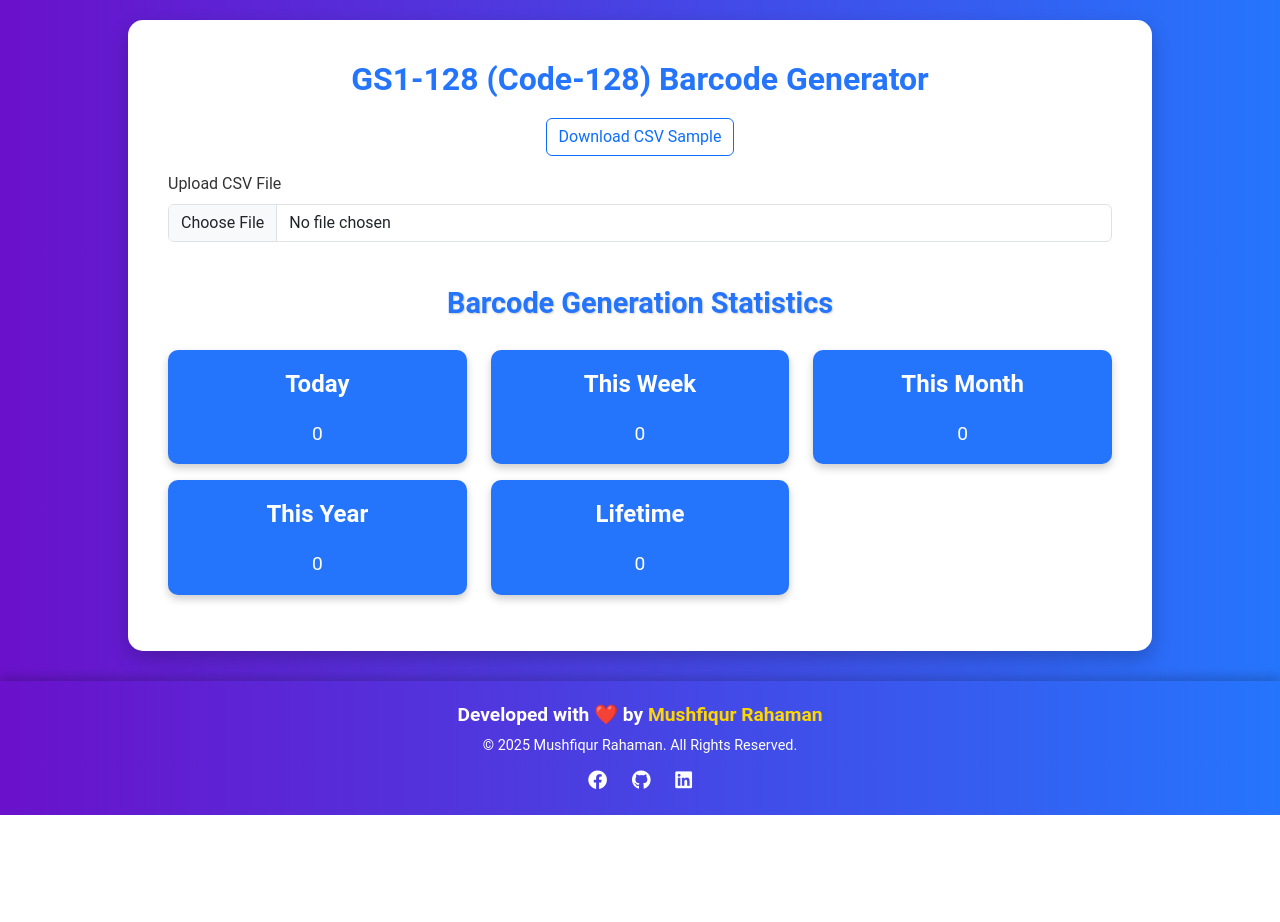
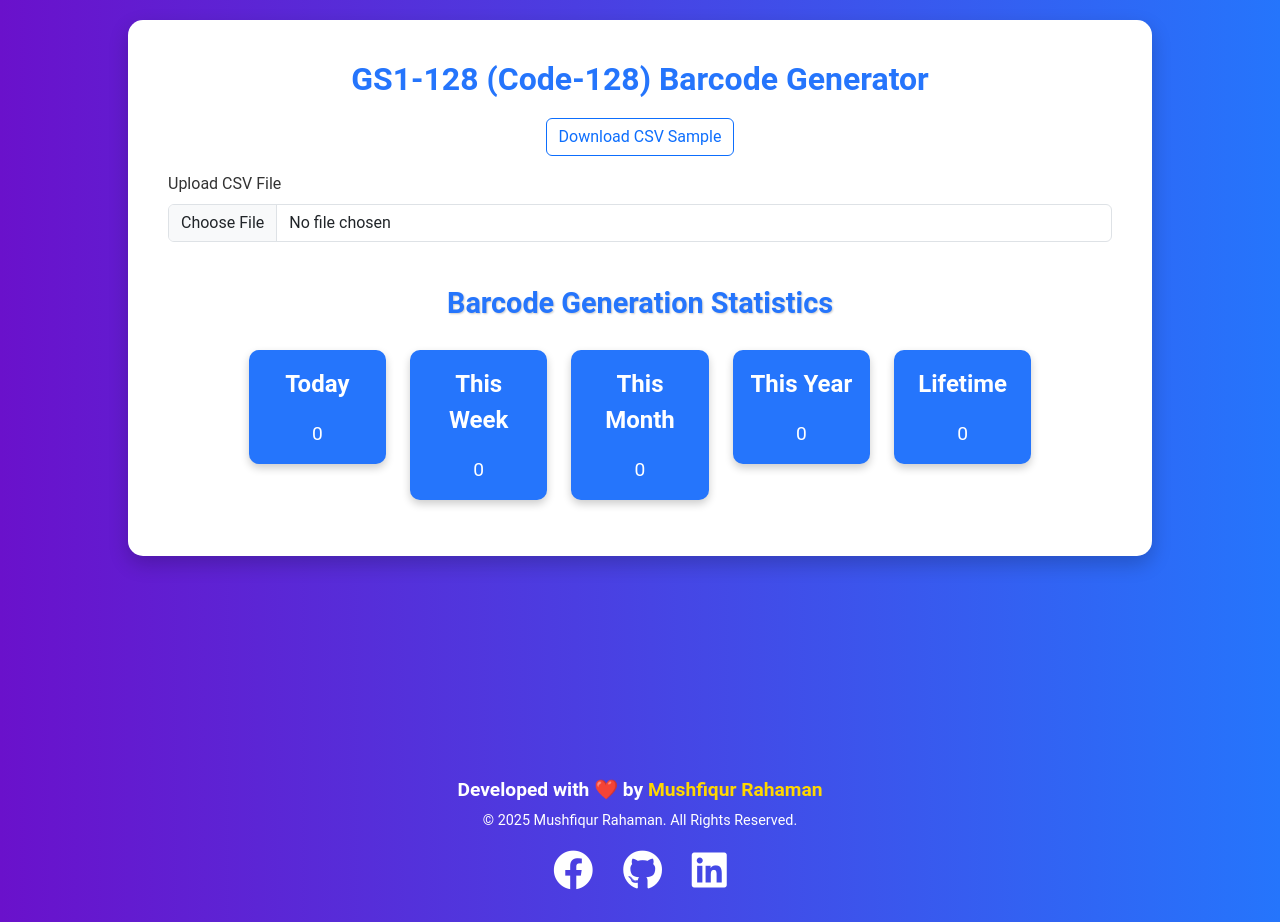
Before and after one commit to mushfiqnabiaz/gs1-128-barcode, a website: page frontend/index.html in a window 1280 px wide. Before the commit the page ends 815 px from the top, so only its background shows below. Drawn offline with nearby package versions, Linux system fonts and the light colour scheme; no server answers.

Commit message:
add sample csv, rewrite footer

```diff
--- a/frontend/index.html
+++ b/frontend/index.html
@@ -164,39 +164,75 @@
     <div id="status" class="mt-3 text-center"></div>
 
     <!-- Barcode Statistics Section -->
+<!--    <div class="stats-title">Barcode Generation Statistics</div>-->
+<!--    <div class="row mt-4">-->
+<!--        <div class="col-md-6 col-lg-4 mb-3">-->
+<!--            <div class="card p-3 text-center">-->
+<!--                <div class="card-title">Today</div>-->
+<!--                <div class="card-text" id="todayCount">0</div>-->
+<!--            </div>-->
+<!--        </div>-->
+<!--        <div class="col-md-6 col-lg-4 mb-3">-->
+<!--            <div class="card p-3 text-center">-->
+<!--                <div class="card-title">This Week</div>-->
+<!--                <div class="card-text" id="weekCount">0</div>-->
+<!--            </div>-->
+<!--        </div>-->
+<!--        <div class="col-md-6 col-lg-4 mb-3">-->
+<!--            <div class="card p-3 text-center">-->
+<!--                <div class="card-title">This Month</div>-->
+<!--                <div class="card-text" id="monthCount">0</div>-->
+<!--            </div>-->
+<!--        </div>-->
+<!--        <div class="col-md-6 col-lg-4 mb-3">-->
+<!--            <div class="card p-3 text-center">-->
+<!--                <div class="card-title">This Year</div>-->
+<!--                <div class="card-text" id="yearCount">0</div>-->
+<!--            </div>-->
+<!--        </div>-->
+<!--        <div class="col-md-6 col-lg-4 mb-3">-->
+<!--            <div class="card p-3 text-center">-->
+<!--                <div class="card-title">Lifetime</div>-->
+<!--                <div class="card-text" id="lifetimeCount">0</div>-->
+<!--            </div>-->
+<!--        </div>-->
+<!--    </div>-->
+
+
     <div class="stats-title">Barcode Generation Statistics</div>
-    <div class="row mt-4">
-        <div class="col-md-6 col-lg-4 mb-3">
+    <div class="row mt-4 justify-content-center">
+        <div class="col-md-2 col-sm-4 col-6 mb-3">
             <div class="card p-3 text-center">
                 <div class="card-title">Today</div>
                 <div class="card-text" id="todayCount">0</div>
             </div>
         </div>
-        <div class="col-md-6 col-lg-4 mb-3">
+        <div class="col-md-2 col-sm-4 col-6 mb-3">
             <div class="card p-3 text-center">
                 <div class="card-title">This Week</div>
                 <div class="card-text" id="weekCount">0</div>
             </div>
         </div>
-        <div class="col-md-6 col-lg-4 mb-3">
+        <div class="col-md-2 col-sm-4 col-6 mb-3">
             <div class="card p-3 text-center">
                 <div class="card-title">This Month</div>
                 <div class="card-text" id="monthCount">0</div>
             </div>
         </div>
-        <div class="col-md-6 col-lg-4 mb-3">
+        <div class="col-md-2 col-sm-4 col-6 mb-3">
             <div class="card p-3 text-center">
                 <div class="card-title">This Year</div>
                 <div class="card-text" id="yearCount">0</div>
             </div>
         </div>
-        <div class="col-md-6 col-lg-4 mb-3">
+        <div class="col-md-2 col-sm-4 col-6 mb-3">
             <div class="card p-3 text-center">
                 <div class="card-title">Lifetime</div>
                 <div class="card-text" id="lifetimeCount">0</div>
             </div>
         </div>
     </div>
+
 </div>
 
 <!-- Loader Overlay -->
@@ -329,7 +365,7 @@
 </script>
 
 </body>
-<footer style="background: linear-gradient(to right, #6a11cb, #2575fc); color: #fff; padding: 20px 10px; text-align: center; font-size: 1rem; margin-top: 30px; box-shadow: 0px -4px 10px rgba(0, 0, 0, 0.2);">
+<footer style=" padding: 20px 10px; text-align: center; font-size: 2rem; margin-top: 200px;">
     <div style="max-width: 1200px; margin: 0 auto;">
         <p style="margin: 0; font-size: 1.2rem; font-weight: bold;">Developed with ❤️ by
             <a href="https://meetmushfiq.com" target="_blank" style="color: #ffd700; text-decoration: none; font-weight: bold;">
@@ -338,14 +374,14 @@
         </p>
         <p style="margin: 5px 0 0; font-size: 0.9rem;">© 2025 Mushfiqur Rahaman. All Rights Reserved.</p>
         <div style="margin-top: 10px;">
-            <a href="https://facebook.com/nnabiaz" target="_blank" style="color: #fff; margin: 0 10px; text-decoration: none; font-size: 1.2rem;">
+            <a href="https://facebook.com/nnabiaz" target="_blank" style="color: #fff; margin: 0 10px; text-decoration: none; font-size: 2.5rem;">
                 <i class="fab fa-facebook"></i>
             </a>
 
-            <a href="https://github.com/mushfiqnabiaz" target="_blank" style="color: #fff; margin: 0 10px; text-decoration: none; font-size: 1.2rem;">
+            <a href="https://github.com/mushfiqnabiaz" target="_blank" style="color: #fff; margin: 0 10px; text-decoration: none; font-size: 2.5rem;">
                 <i class="fab fa-github"></i>
             </a>
-            <a href="https://linkedin.com/nabiaz" target="_blank" style="color: #fff; margin: 0 10px; text-decoration: none; font-size: 1.2rem;">
+            <a href="https://linkedin.com/nabiaz" target="_blank" style="color: #fff; margin: 0 10px; text-decoration: none; font-size: 2.5rem;">
                 <i class="fab fa-linkedin"></i>
             </a>
         </div>
```
